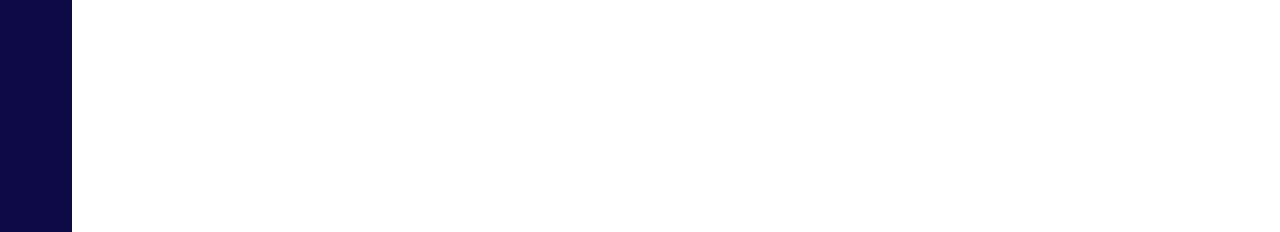
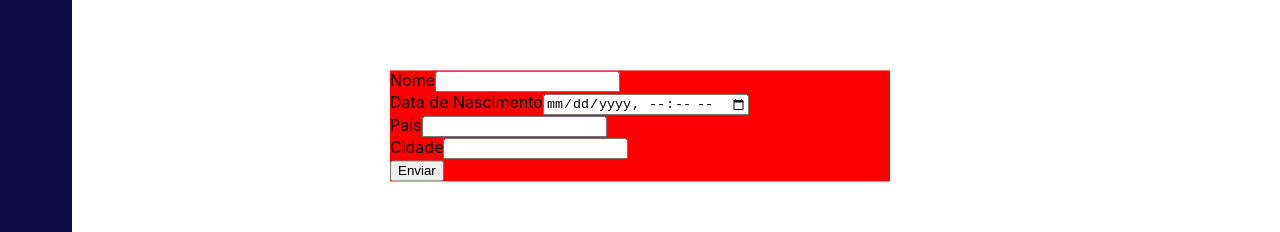
Before and after one commit to franciscoclavero/user-table, a Next.js app: page / in a window 1280 px wide. Shown: the part 274-506 px from the top of the page. Built offline with nearby package versions, Linux system fonts and the light colour scheme; no server answers.

Commit message:
feat: create form

```diff
--- a/pages/index.tsx
+++ b/pages/index.tsx
@@ -6,6 +6,7 @@
 import { useEffect, useState } from 'react';
 import { useDispatch } from 'react-redux';
 import { setUserList } from 'src/redux/reducer/userReducer';
+import ModalUser from 'src/components/ModalUser';
 
 export type TypeUser = {
   id: string,
@@ -28,6 +29,7 @@
     <main className={styled.main}>
       <Sidebar />
       <ContentMain />
+      <ModalUser />
     </main>
   );
 };
--- a/src/components/ModalUser/index.tsx
+++ b/src/components/ModalUser/index.tsx
@@ -1,9 +1,62 @@
+import { useState } from "react";
 import styled from "./style.module.css";
 
 const ModalUser = () => {
+  const [ nameUser, setNameUser ] = useState('');
+  const [ birthdate, setBirthdate ] = useState('');
+  const [ country, setCountry ] = useState('');
+  const [ city, setCity ] = useState('');
+
+  interface FormDataType {
+    name: string,
+    birthdate: string,
+    country: string,
+    city: string,
+  }
+
+  const responseBody: FormDataType = {
+    name: '',
+    birthdate: '',
+    country: '',
+    city: '',
+  }
+
+  const onSubmitHandler = (event: React.FormEvent<HTMLFormElement>) => {
+      event.preventDefault();
+      responseBody.name = nameUser;
+      responseBody.birthdate = birthdate;
+      responseBody.country = country;
+      responseBody.city = city;
+      console.log(JSON.stringify(responseBody));
+
+
+  }
+  const inputChangeHandler = (setFunction: React.Dispatch<React.SetStateAction<string>>, event: React.    ChangeEvent<HTMLInputElement>) => {
+    setFunction(event.target.value);
+  }
   return (
-    <div>
-      Campos aqui
+    <div className={styled.modalBody}>
+      <form onSubmit={onSubmitHandler}>
+        <div>
+          <label>Nome</label>
+          <input type="text" name="nameUser" value={nameUser} onChange={ (e) => { inputChangeHandler(setNameUser, e); } }/>
+        </div>
+        <div>
+          <label>Data de Nascimento</label>
+          <input type="datetime-local" name="birthdate" value={birthdate} onChange={ (e) => { inputChangeHandler(setBirthdate, e); } }/>
+        </div>
+        <div>
+          <label>País</label>
+          <input type="text" name="coutry" value={country} onChange={ (e) => { inputChangeHandler(setCountry, e); } }/>
+        </div>
+        <div>
+          <label>Cidade</label>
+          <input type="text" name="city" value={city} onChange={ (e) => { inputChangeHandler(setCity, e); } }/>
+        </div>
+        <div>
+          <input type="submit" value="Enviar" />
+        </div>
+      </form>
     </div>
   );
 };
--- a/src/components/ModalUser/style.module.css
+++ b/src/components/ModalUser/style.module.css
@@ -0,0 +1,8 @@
+.modalBody {
+  width: 500px;
+  background-color: red;
+  top: 50%;
+  left: 50%;
+  position: absolute;
+  transform: translate(-50%, -50%);
+}
--- a/src/components/OptionsArea/index.tsx
+++ b/src/components/OptionsArea/index.tsx
@@ -1,5 +1,6 @@
 import Button from "../Button";
 import FilterInput from "../FilterInput";
+import ModalUser from "../ModalUser";
 import styled from "./style.module.css";
 
 const OptionsArea = () => {
```
